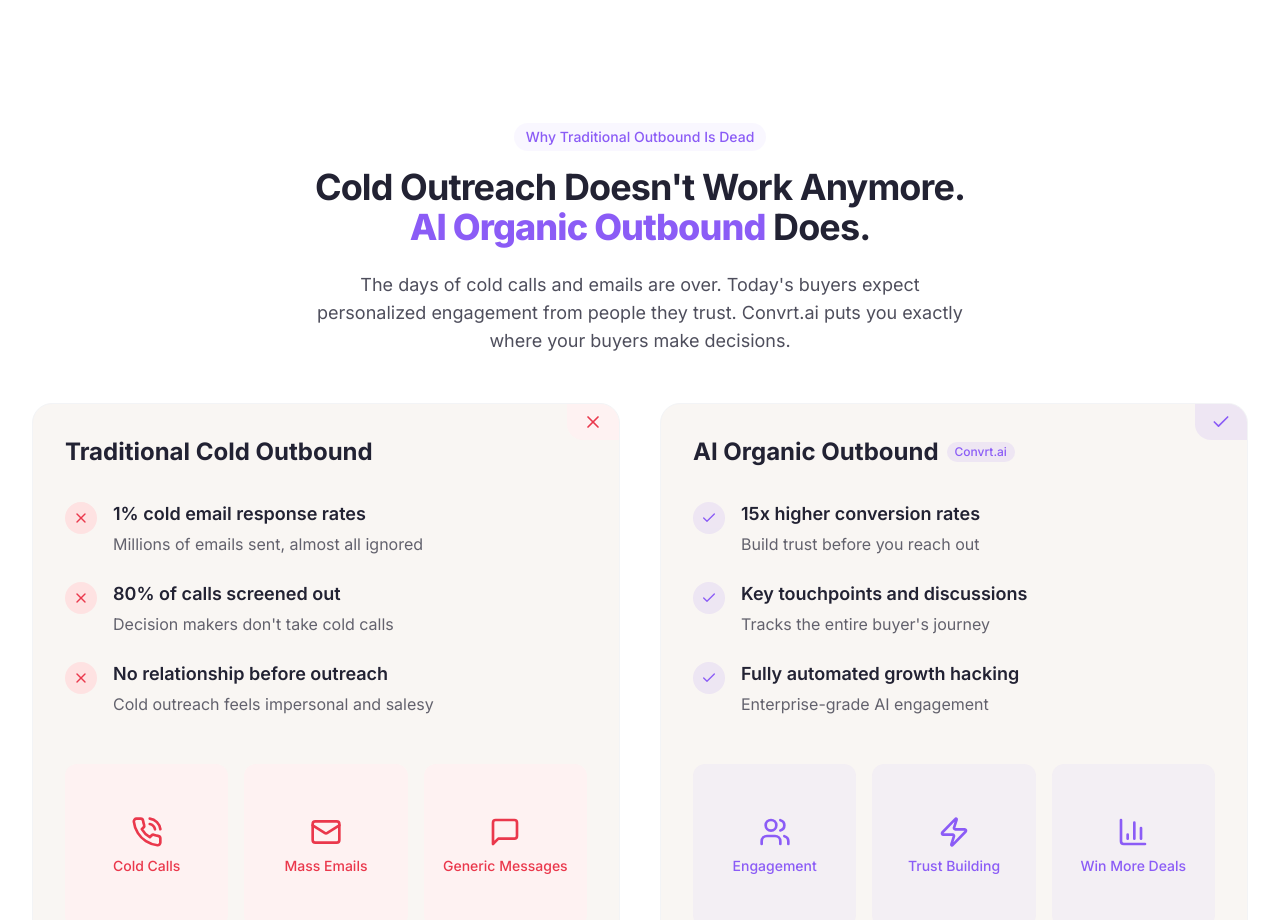
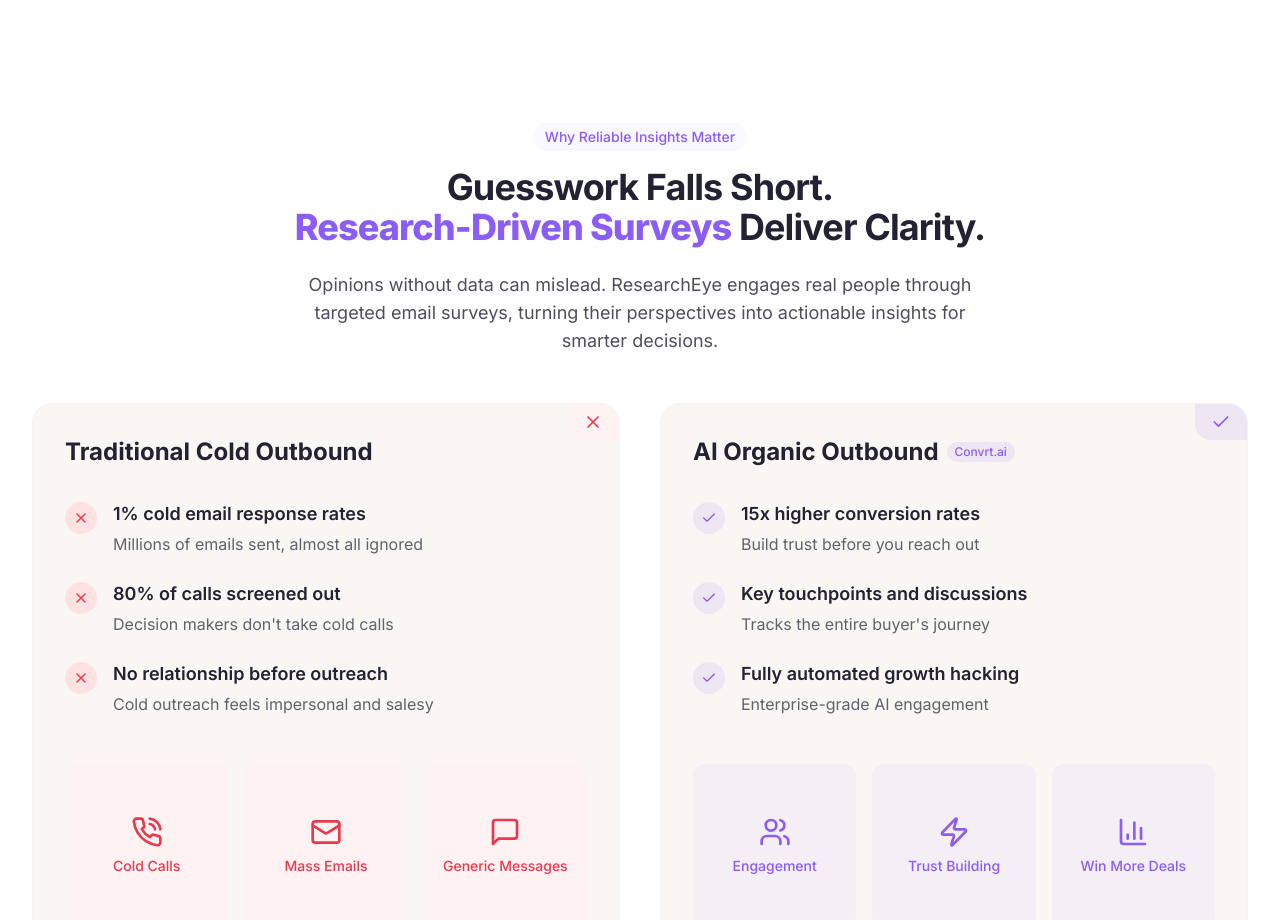
Before and after one commit to John-AE/glow-convert-sell-161, a React (Vite) app: page / in a window 1280 px wide. Shown: the part 1940-2860 px from the top of the page. Built offline with nearby package versions, Linux system fonts and the light colour scheme.

Commit message:
Update ProblemStatement.tsx

```diff
--- a/src/components/ProblemStatement.tsx
+++ b/src/components/ProblemStatement.tsx
@@ -35,22 +35,22 @@ const ProblemStatement = () => {
           className="max-w-3xl mx-auto text-center mb-12"
         >
           <motion.div variants={itemVariants} className="section-tag">
-            Why Traditional Outbound Is Dead
+            Why Reliable Insights Matter
           </motion.div>
 
           <motion.h2
             variants={itemVariants}
             className="heading-lg text-convrt-dark-blue mb-6"
           >
-            Cold Outreach Doesn't Work Anymore. <br />
-            <span className="text-convrt-purple font-extrabold">AI Organic Outbound</span> Does.
+            Guesswork Falls Short. <br />
+            <span className="text-convrt-purple font-extrabold">Research-Driven Surveys</span> Deliver Clarity.
           </motion.h2>
 
           <motion.p
             variants={itemVariants}
             className="text-convrt-dark-blue/80 text-lg mb-8 max-w-2xl mx-auto"
           >
-            The days of cold calls and emails are over. Today's buyers expect personalized engagement from people they trust. Convrt.ai puts you exactly where your buyers make decisions.
+             Opinions without data can mislead. ResearchEye engages real people through targeted email surveys, turning their perspectives into actionable insights for smarter decisions.
           </motion.p>
         </motion.div>
 
```
